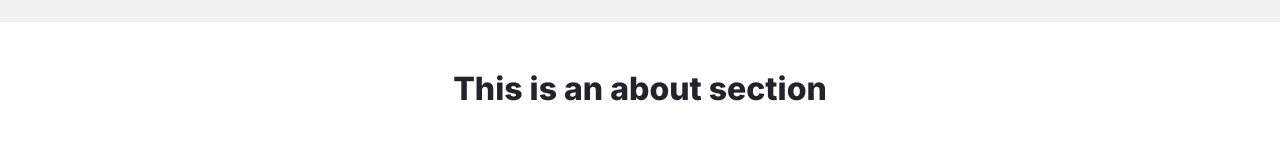
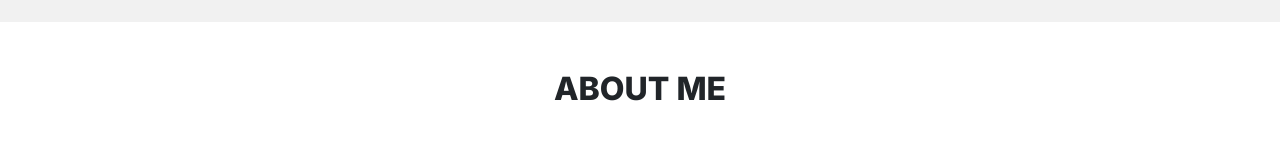
Before and after one commit to jaspherbagor/React-Portfolio, a React (Create React App) app in the folder jaspher-portfolio/: page / in a window 1280 px wide. Shown: the part 440-600 px from the top of the page. Built offline with nearby package versions, Linux system fonts and the light colour scheme.

Commit message:
added a content of the header

```diff
--- a/jaspher-portfolio/src/components/pages/home.jsx
+++ b/jaspher-portfolio/src/components/pages/home.jsx
@@ -20,7 +20,7 @@ const Home = () => {
         </section>
         <section className="container-fluid about-section px-md-4 px-sm-4 px-2 py-5">
           <div className="row">
-              <h2 className="fw-bolder text-center">This is an about section</h2>
+            <h2 className="fw-bolder text-center">ABOUT ME</h2>
           </div>
         </section>
     </>
```
